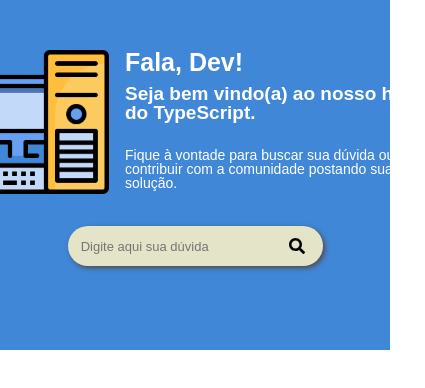
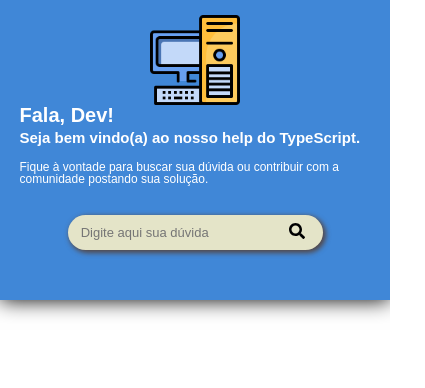
Before and after one commit to projeto-front-end-g5/HelpTS, a React (Create React App) app: page / in a window 390 px wide. Shown: the top 388 px of the page, 425 px wide, since content can reach past the window. Built offline with nearby package versions, Linux system fonts and the light colour scheme.

Commit message:
fix: responsividade

```diff
--- a/src/components/DashboardDescription/styles.ts
+++ b/src/components/DashboardDescription/styles.ts
@@ -5,40 +5,117 @@
   flex-direction: column;
   align-items: center;
 
+  width: 100%;
   height: 18.75rem;
-  padding-top: 3.125rem;
+
   background-color: var(--blue);
+  box-shadow: 0 0 20px 0 var(--black);
 
   .container_description {
     display: flex;
+    flex-direction: column;
+    justify-content: center;
+    align-items: center;
+
+    margin-top: 0.9375rem;
+
+    width: 90%;
 
     img {
-      width: 9rem;
-      height: 9rem;
+      width: 5.625rem;
+      height: 5.625rem;
+    }
+
+    @media (min-width: 500px) {
+      img {
+        width: 6.25rem;
+        height: 6.25rem;
+      }
+    }
+
+    @media (min-width: 600px) {
+      flex-direction: row;
+      justify-content: flex-end;
+      align-items: center;
+
+      width: 60%;
+
+      img {
+        width: 9.375rem;
+        height: 9.375rem;
+      }
+    }
+
+    @media (min-width: 800px) {
+      width: 55%;
+    }
+
+    @media (min-width: 1200px) {
+      width: 40%;
+    }
+
+    @media (min-width: 1800px) {
+      width: 30%;
     }
 
     .container_text {
-      width: 18.75rem;
-      margin-left: 1rem;
-      color: white;
       display: flex;
       flex-direction: column;
-      gap: 9px;
+
+      width: 100%;
+
+      gap: 0.3125rem;
+
       font-family: 'Ubuntu', sans-serif;
 
+      color: white;
+
       h2 {
-        font-size: 25px;
+        font-size: 1.25rem;
         font-weight: 700;
       }
 
       h3 {
-        font-size: 19px;
+        font-size: 0.9375rem;
         font-weight: 700;
       }
 
       p {
-        font-size: 14px;
-        padding-top: 17px;
+        font-size: 0.75rem;
+        padding-top: 0.6875rem;
+      }
+
+      @media (min-width: 600px) {
+        margin-left: 0.9375rem;
+        margin-top: 0;
+
+        h2 {
+          font-size: 1.5625rem;
+        }
+
+        h3 {
+          font-size: 1.125rem;
+        }
+
+        p {
+          font-size: 0.8125rem;
+          padding-top: 0.5rem;
+        }
+      }
+
+      @media (min-width: 800px) {
+        h2 {
+          font-size: 1.875rem;
+        }
+
+        h3 {
+          font-size: 1.25rem;
+        }
+
+        p {
+          font-size: 0.9375rem;
+          padding-top: 0.625rem;
+        }
       }
     }
   }
--- a/src/components/InputSearch/styles.ts
+++ b/src/components/InputSearch/styles.ts
@@ -1,12 +1,12 @@
 import styled from 'styled-components';
 
 export const Container = styled.div`
-  margin-top: 2rem;
+  margin-top: 1.25rem;
   border: none;
   border-radius: 1.3125rem;
-  box-shadow: 0.125rem 0.125rem 0.3125rem 0rem #544848;
+  box-shadow: 0.125rem 0.125rem 0.3125rem 0.0625rem #544848;
 
-  height: 2.5rem;
+  height: 2.1875rem;
   width: 15.9375rem;
   padding: 0.7rem;
   background: var(--grey-light);
@@ -14,6 +14,7 @@
   box-sizing: border-box;
   display: flex;
   justify-content: space-between;
+  align-items: center;
 
   input {
     background-color: transparent;
@@ -30,4 +31,25 @@
     border: none;
     font-size: 1rem;
   }
+
+  @media (min-width: 379px) {
+    margin-top: 30px;
+  }
+
+  @media (min-width: 450px) {
+    width: 20rem;
+  }
+
+  @media (min-width: 600px) {
+    margin-top: 2.1875rem;
+    height: 2.5rem;
+  }
+
+  @media (min-width: 800px) {
+    width: 21.875rem;
+  }
+
+  @media (min-width: 1500px) {
+    width: 25rem;
+  }
 `;
```
